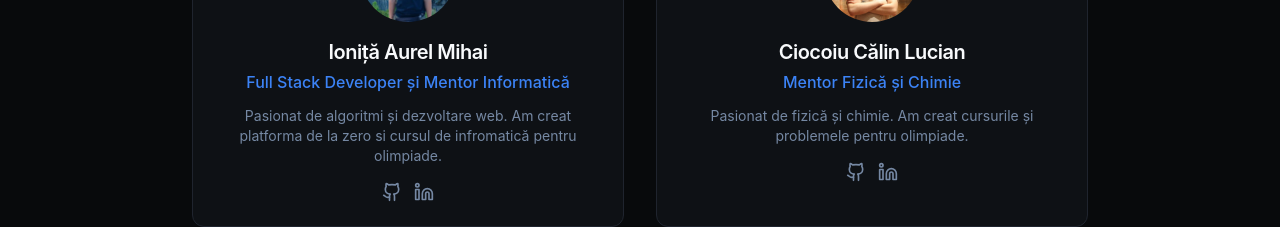
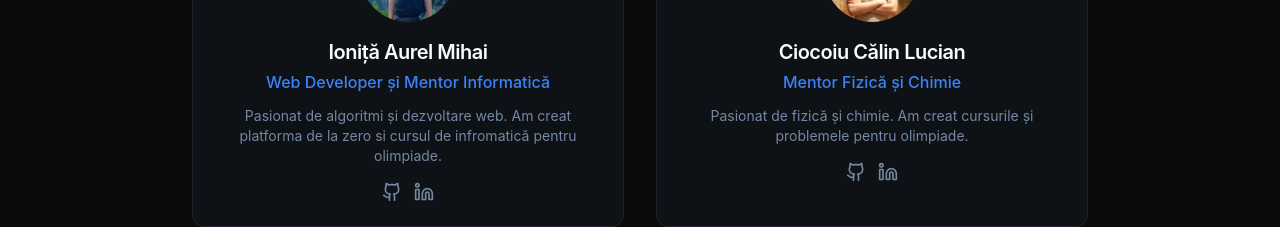
Before and after one commit to iam269/olimpix, a React (Vite) app: page /creatori in a window 1280 px wide. Shown: the part 371-598 px from the top of the page. Built offline with nearby package versions, Linux system fonts and the light colour scheme.

Commit message:
chore(pages): update creator role in Creators page

```diff
--- a/src/pages/Creators.tsx
+++ b/src/pages/Creators.tsx
@@ -4,7 +4,7 @@ import { Github, Linkedin, User } from "lucide-react";
 const creators = [
   {
     name: "Ioniță Aurel Mihai",
-    role: "Full Stack Developer și Mentor Informatică",
+    role: "Web Developer și Mentor Informatică",
     description: "Pasionat de algoritmi și dezvoltare web. Am creat platforma de la zero si cursul de infromatică pentru olimpiade.",
     github: "https://github.com/iam269",
     linkedin: "https://www.linkedin.com/in/ionita-aurel-mihai-20648536a/",
```
